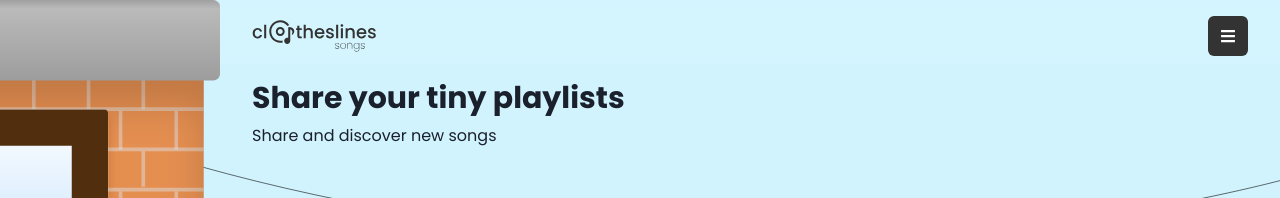
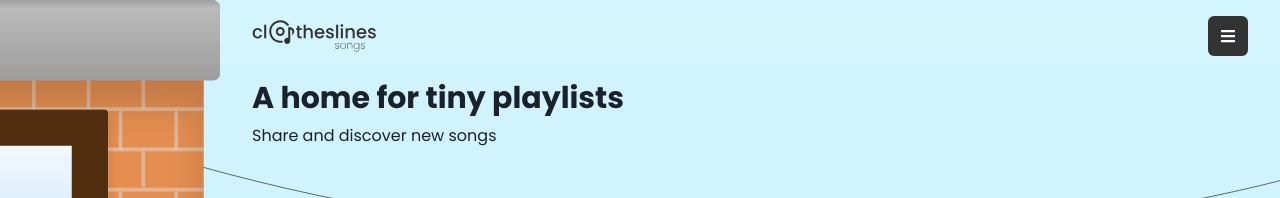
Before and after one commit to guiUrbanas03/clotheslines-frontend, a React (Create React App) app: page / in a window 1280 px wide. Shown: the top 198 px of the page. Built offline with nearby package versions, Linux system fonts and the light colour scheme; no server answers.

Commit message:
💻 Updating HomePage content

```diff
--- a/src/pages/HomePage/HomePage.tsx
+++ b/src/pages/HomePage/HomePage.tsx
@@ -4,17 +4,19 @@ import { Box, Heading, Text } from '@chakra-ui/react';
 import Clothesline from '../../components/Clothesline/Clothesline';
 import Card from '../../components/Card/Card';
 import LoginForm from '../../components/forms/LoginForm/LoginForm';
+import LayoutContainer from '../../components/LayoutContainer/LayoutContainer';
 
 export const HomePage: React.FunctionComponent = observer((): JSX.Element => {
   return (
     <>
-      <Box ml={['0', '0', '220px']} mt='80px' paddingX={[4, 6, 8]}>
+      <LayoutContainer boxProps={{ marginTop: '80px' }}>
         <Heading size='lg' textAlign={['center', 'left']} mb={2}>
-          Share your tiny playlists
+          A home for tiny playlists
         </Heading>
         <Text textAlign={['center', 'left']}>Share and discover new songs</Text>
-      </Box>
-      <Box ml={['0', '0', '183px']}>
+      </LayoutContainer>
+
+      <LayoutContainer gap={false} boxProps={{ paddingX: 0 }}>
         <Clothesline />
         <Box paddingX={[4, 6, 8]} mt={2}>
           <Card
@@ -24,7 +26,7 @@ export const HomePage: React.FunctionComponent = observer((): JSX.Element => {
             <LoginForm />
           </Card>
         </Box>
-      </Box>
+      </LayoutContainer>
     </>
   );
 });
```
